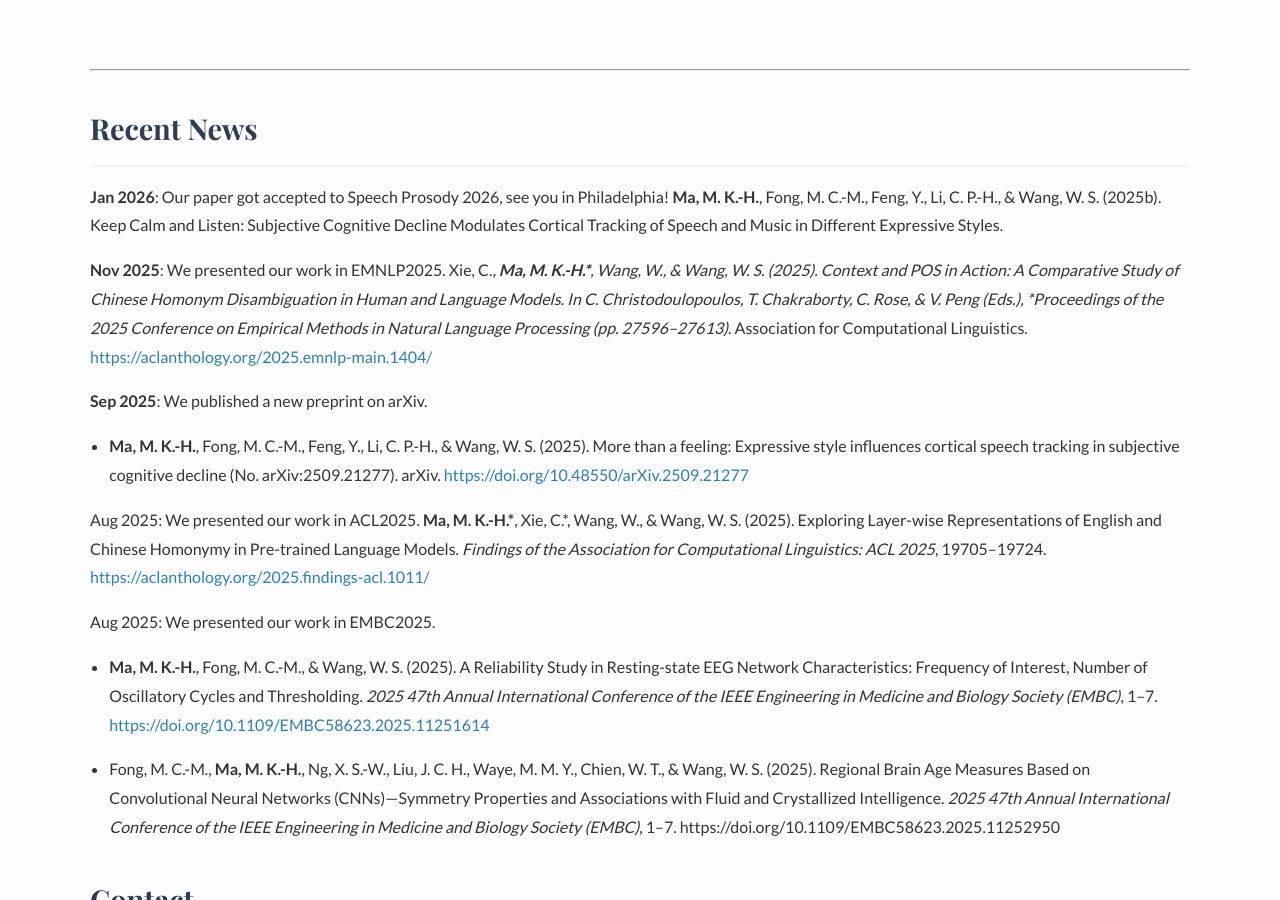
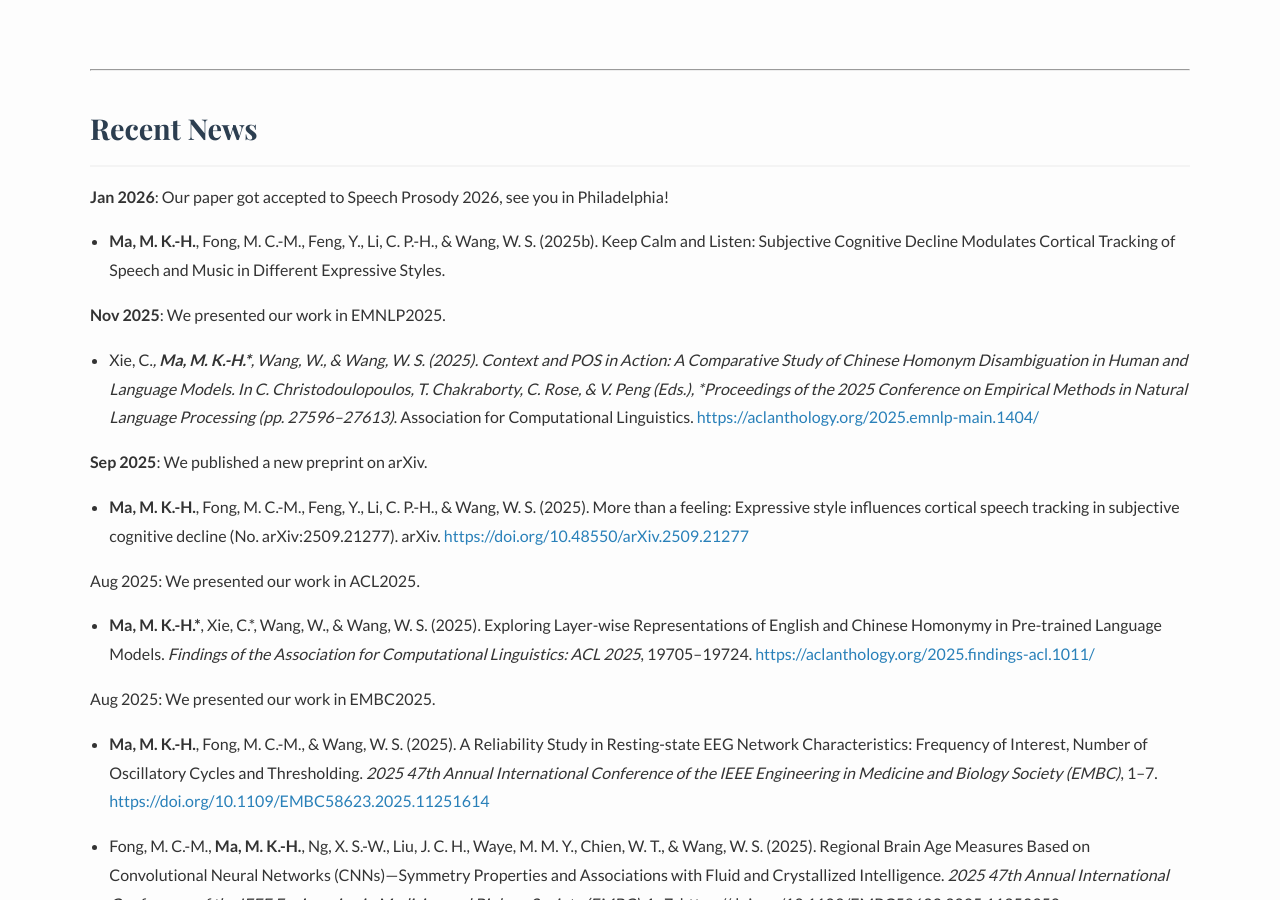
Before and after one commit to neurothew/neurothew.github.io, a Jekyll site: the page built from index.md, in a window 1280 px wide and 900 px high, scrolled down 1268 px. Built offline with Jekyll 4.4.1, drawn with Linux system fonts in a browser that asks for light colours.

```diff
--- a/index.md
+++ b/index.md
@@ -83,15 +83,18 @@ In my spare time, I enjoy strolling, hiking and <a href="gallery">taking photos<
 
 ## Recent News
 
-__Jan 2026__: Our paper got accepted to Speech Prosody 2026, see you in Philadelphia! __Ma, M. K.-H.__, Fong, M. C.-M., Feng, Y., Li, C. P.-H., & Wang, W. S. (2025b). Keep Calm and Listen: Subjective Cognitive Decline Modulates Cortical Tracking of Speech and Music in Different Expressive Styles.
+__Jan 2026__: Our paper got accepted to Speech Prosody 2026, see you in Philadelphia!
+- __Ma, M. K.-H.__, Fong, M. C.-M., Feng, Y., Li, C. P.-H., & Wang, W. S. (2025b). Keep Calm and Listen: Subjective Cognitive Decline Modulates Cortical Tracking of Speech and Music in Different Expressive Styles.
 
-__Nov 2025__: We presented our work in EMNLP2025. Xie, C.*, __Ma, M. K.-H.\*__, Wang, W., & Wang, W. S. (2025). Context and POS in Action: A Comparative Study of Chinese Homonym Disambiguation in Human and Language Models. In C. Christodoulopoulos, T. Chakraborty, C. Rose, & V. Peng (Eds.), *Proceedings of the 2025 Conference on Empirical Methods in Natural Language Processing (pp. 27596–27613)*. Association for Computational Linguistics. [https://aclanthology.org/2025.emnlp-main.1404/](https://aclanthology.org/2025.emnlp-main.1404/)
+__Nov 2025__: We presented our work in EMNLP2025.
+- Xie, C.*, __Ma, M. K.-H.\*__, Wang, W., & Wang, W. S. (2025). Context and POS in Action: A Comparative Study of Chinese Homonym Disambiguation in Human and Language Models. In C. Christodoulopoulos, T. Chakraborty, C. Rose, & V. Peng (Eds.), *Proceedings of the 2025 Conference on Empirical Methods in Natural Language Processing (pp. 27596–27613)*. Association for Computational Linguistics. [https://aclanthology.org/2025.emnlp-main.1404/](https://aclanthology.org/2025.emnlp-main.1404/)
 
 __Sep 2025__: We published a new preprint on arXiv.
 
 - **Ma, M. K.-H.**, Fong, M. C.-M., Feng, Y., Li, C. P.-H., & Wang, W. S. (2025). More than a feeling: Expressive style influences cortical speech tracking in subjective cognitive decline (No. arXiv:2509.21277). arXiv. [https://doi.org/10.48550/arXiv.2509.21277](https://doi.org/10.48550/arXiv.2509.21277)
 
-Aug 2025: We presented our work in ACL2025. __Ma, M. K.-H.\*__, Xie, C.\*, Wang, W., & Wang, W. S. (2025). Exploring Layer-wise Representations of English and Chinese Homonymy in Pre-trained Language Models. *Findings of the Association for Computational Linguistics: ACL 2025*, 19705–19724. [https://aclanthology.org/2025.findings-acl.1011/](https://aclanthology.org/2025.findings-acl.1011/)
+Aug 2025: We presented our work in ACL2025.
+- __Ma, M. K.-H.\*__, Xie, C.\*, Wang, W., & Wang, W. S. (2025). Exploring Layer-wise Representations of English and Chinese Homonymy in Pre-trained Language Models. *Findings of the Association for Computational Linguistics: ACL 2025*, 19705–19724. [https://aclanthology.org/2025.findings-acl.1011/](https://aclanthology.org/2025.findings-acl.1011/)
 
 Aug 2025: We presented our work in EMBC2025.
 
```
